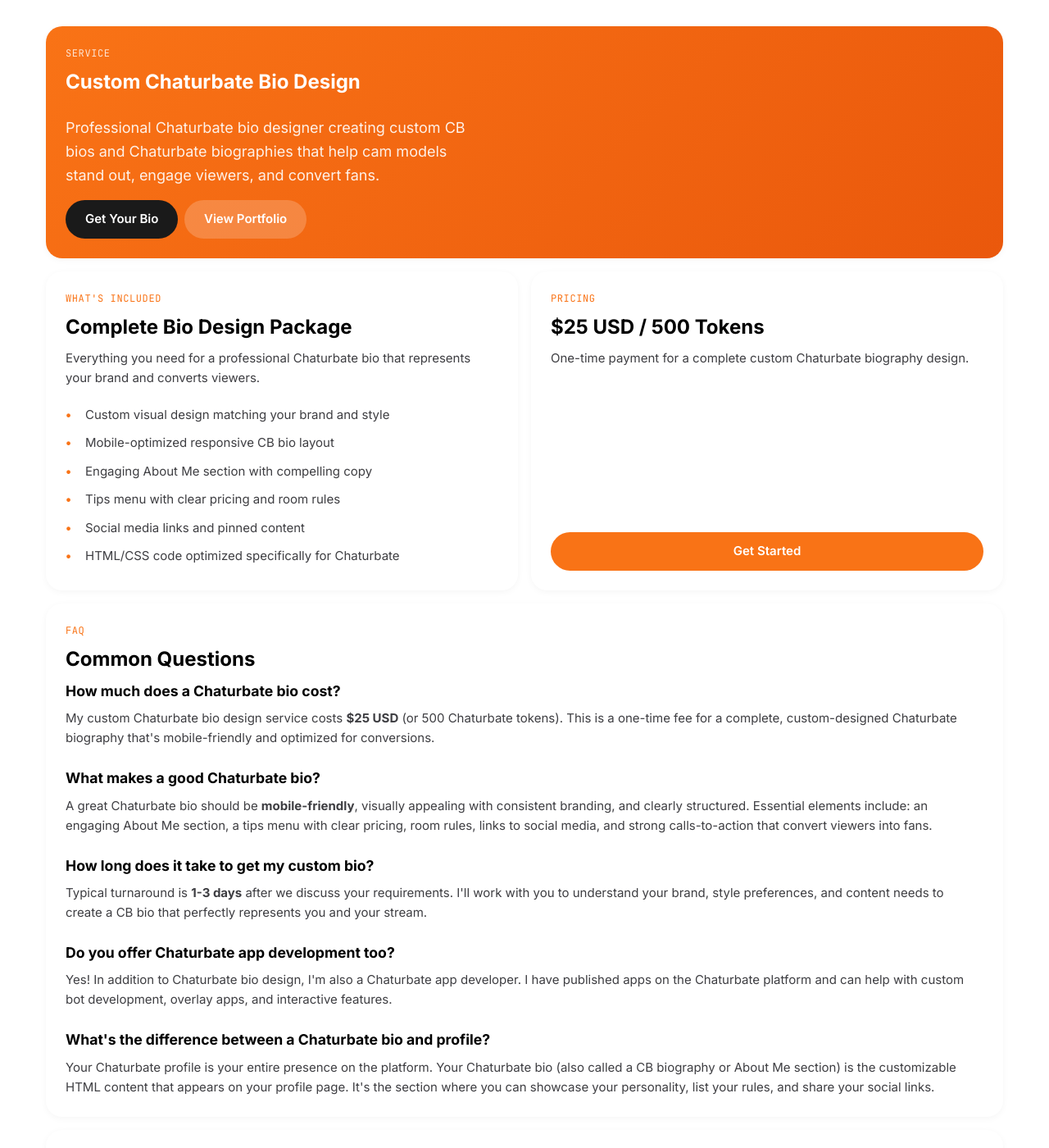
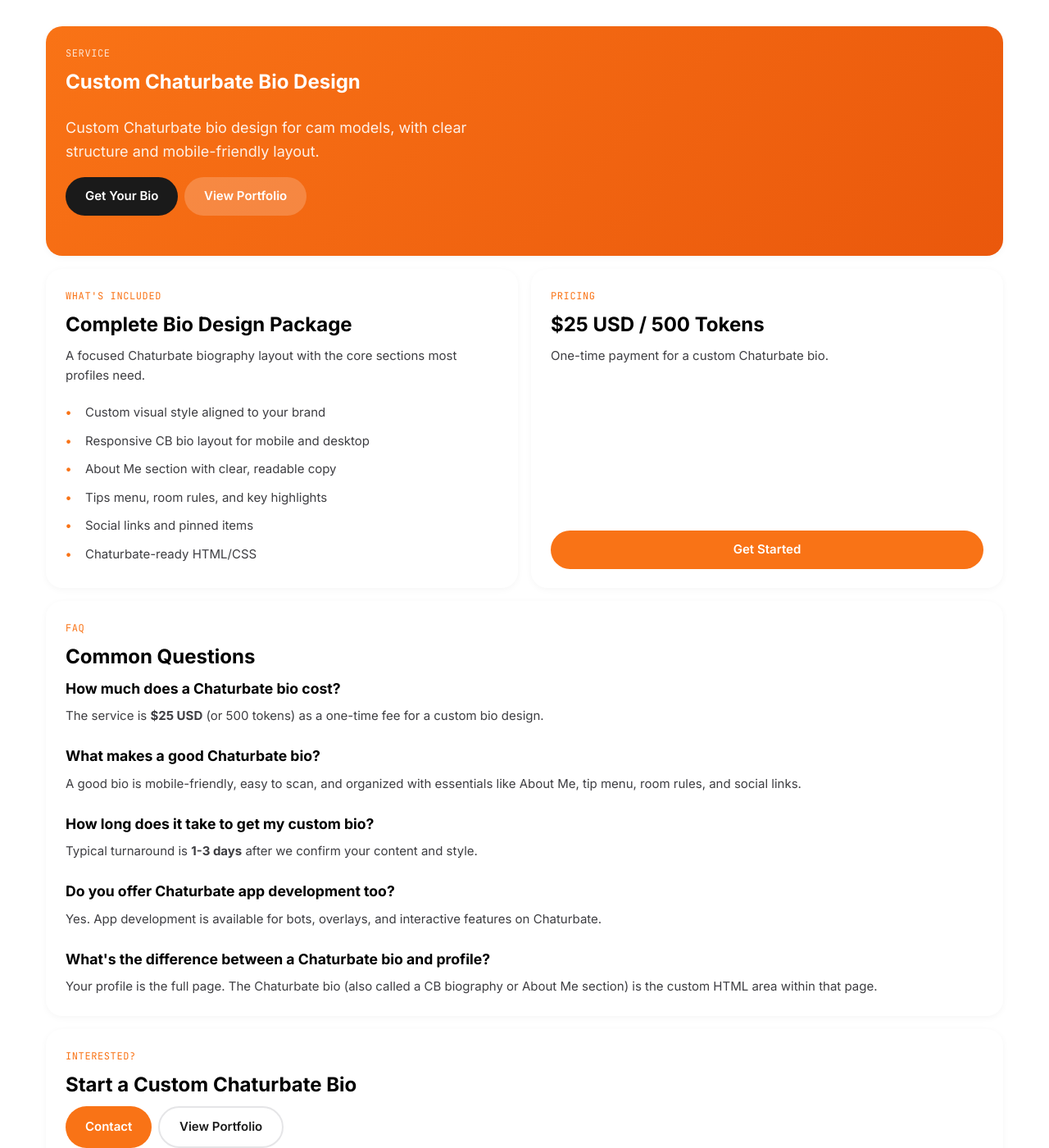
Before and after one commit to byshabito/byshabito.github.io, a Jekyll site: the page built from services/chaturbate-bio-design.html, in a window 1280 px wide and 1400 px high. Shown: the whole window at 82% size. Built offline with Jekyll 4.4.1, drawn with Linux system fonts in a browser that asks for light colours; some of the changed text lies outside the part shown.

Commit message:
tighten wording

```diff
--- a/services/chaturbate-bio-design.html
+++ b/services/chaturbate-bio-design.html
@@ -16,7 +16,7 @@
         </div>
       </div>
       <p class="tagline">
-        Professional Chaturbate bio designer creating custom CB bios and Chaturbate biographies that help cam models stand out, engage viewers, and convert fans.
+        Custom Chaturbate bio design for cam models, with clear structure and mobile-friendly layout.
       </p>
       <div style="display: flex; gap: var(--space-sm); flex-wrap: wrap">
         <a href="/#contact" class="bento-btn">Get Your Bio</a>
@@ -30,15 +30,15 @@
     <span class="bento-label">What's Included</span>
     <h2 class="bento-title">Complete Bio Design Package</h2>
     <p class="bento-desc">
-      Everything you need for a professional Chaturbate bio that represents your brand and converts viewers.
+      A focused Chaturbate biography layout with the core sections most profiles need.
     </p>
     <ul class="bento-list">
-      <li>Custom visual design matching your brand and style</li>
-      <li>Mobile-optimized responsive CB bio layout</li>
-      <li>Engaging About Me section with compelling copy</li>
-      <li>Tips menu with clear pricing and room rules</li>
-      <li>Social media links and pinned content</li>
-      <li>HTML/CSS code optimized specifically for Chaturbate</li>
+      <li>Custom visual style aligned to your brand</li>
+      <li>Responsive CB bio layout for mobile and desktop</li>
+      <li>About Me section with clear, readable copy</li>
+      <li>Tips menu, room rules, and key highlights</li>
+      <li>Social links and pinned items</li>
+      <li>Chaturbate-ready HTML/CSS</li>
     </ul>
   </div>
 
@@ -47,7 +47,7 @@
     <span class="bento-label">Pricing</span>
     <h2 class="bento-title">$25 USD / 500 Tokens</h2>
     <p class="bento-desc">
-      One-time payment for a complete custom Chaturbate biography design.
+      One-time payment for a custom Chaturbate bio.
     </p>
     <div style="margin-top: auto;">
       <a href="/#contact" class="bento-btn primary" style="width: 100%">Get Started</a>
@@ -62,31 +62,31 @@
       <div>
         <h3 style="font-size: 1.1rem; margin-bottom: var(--space-sm);">How much does a Chaturbate bio cost?</h3>
         <p style="color: var(--color-text-muted); font-size: 0.9375rem; line-height: 1.6;">
-          My custom Chaturbate bio design service costs <strong>$25 USD</strong> (or 500 Chaturbate tokens). This is a one-time fee for a complete, custom-designed Chaturbate biography that's mobile-friendly and optimized for conversions.
+          The service is <strong>$25 USD</strong> (or 500 tokens) as a one-time fee for a custom bio design.
         </p>
       </div>
       <div>
         <h3 style="font-size: 1.1rem; margin-bottom: var(--space-sm);">What makes a good Chaturbate bio?</h3>
         <p style="color: var(--color-text-muted); font-size: 0.9375rem; line-height: 1.6;">
-          A great Chaturbate bio should be <strong>mobile-friendly</strong>, visually appealing with consistent branding, and clearly structured. Essential elements include: an engaging About Me section, a tips menu with clear pricing, room rules, links to social media, and strong calls-to-action that convert viewers into fans.
+          A good bio is mobile-friendly, easy to scan, and organized with essentials like About Me, tip menu, room rules, and social links.
         </p>
       </div>
       <div>
         <h3 style="font-size: 1.1rem; margin-bottom: var(--space-sm);">How long does it take to get my custom bio?</h3>
         <p style="color: var(--color-text-muted); font-size: 0.9375rem; line-height: 1.6;">
-          Typical turnaround is <strong>1-3 days</strong> after we discuss your requirements. I'll work with you to understand your brand, style preferences, and content needs to create a CB bio that perfectly represents you and your stream.
+          Typical turnaround is <strong>1-3 days</strong> after we confirm your content and style.
         </p>
       </div>
       <div>
         <h3 style="font-size: 1.1rem; margin-bottom: var(--space-sm);">Do you offer Chaturbate app development too?</h3>
         <p style="color: var(--color-text-muted); font-size: 0.9375rem; line-height: 1.6;">
-          Yes! In addition to Chaturbate bio design, I'm also a Chaturbate app developer. I have published apps on the Chaturbate platform and can help with custom bot development, overlay apps, and interactive features.
+          Yes. App development is available for bots, overlays, and interactive features on Chaturbate.
         </p>
       </div>
       <div>
         <h3 style="font-size: 1.1rem; margin-bottom: var(--space-sm);">What's the difference between a Chaturbate bio and profile?</h3>
         <p style="color: var(--color-text-muted); font-size: 0.9375rem; line-height: 1.6;">
-          Your Chaturbate profile is your entire presence on the platform. Your Chaturbate bio (also called a CB biography or About Me section) is the customizable HTML content that appears on your profile page. It's the section where you can showcase your personality, list your rules, and share your social links.
+          Your profile is the full page. The Chaturbate bio (also called a CB biography or About Me section) is the custom HTML area within that page.
         </p>
       </div>
     </div>
@@ -95,7 +95,7 @@
   <!-- CTA -->
   <div class="bento-item bento-support">
     <span class="bento-label">Interested?</span>
-    <h2 class="bento-title">Get Your Custom Chaturbate Bio Today</h2>
+    <h2 class="bento-title">Start a Custom Chaturbate Bio</h2>
     <div style="display: flex; gap: var(--space-sm); flex-wrap: wrap">
       <a href="/#contact" class="bento-btn primary">Contact</a>
       <a href="/bios" class="bento-btn outline">View Portfolio</a>
```
Also changed, not shown: bios/index.html (+3 -10 lines), index.html (+10 -11 lines).
